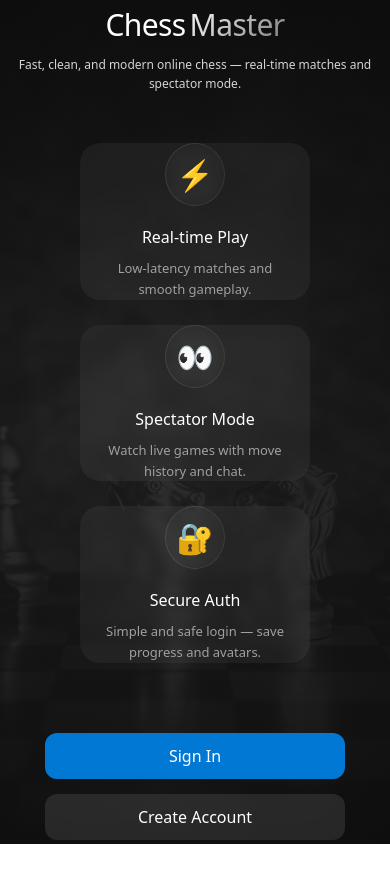
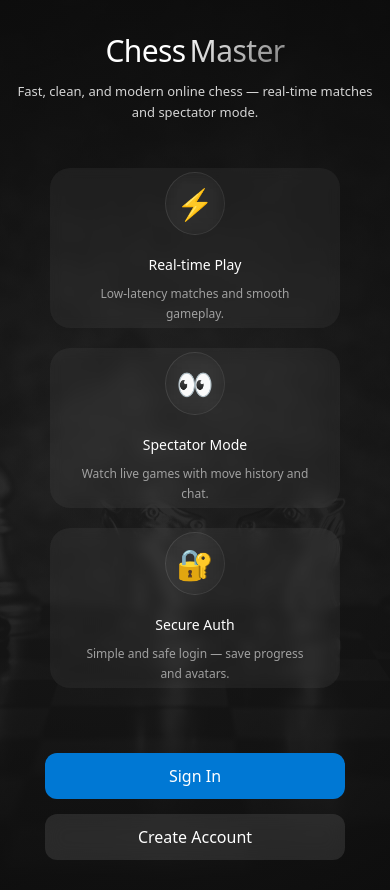
Before and after one commit to Shaftl/chess-alyas, a Next.js app: page / in a window 390 px wide. Before the commit the page ends 844 px from the top, so only its background shows below. Built offline with nearby package versions, Linux system fonts and the light colour scheme; no server answers; a web font is replaced by a local one.

Commit message:
your message

```diff
--- a/app/page.module.css
+++ b/app/page.module.css
@@ -1,9 +1,10 @@
+/* Keep all your original desktop styles exactly as they are */
 .page {
   width: 100%;
-  height: 100vh;
+  min-height: 100vh;
   position: relative;
   background: linear-gradient(135deg, #0c0c0c 0%, #1a1a1a 100%);
-  overflow: hidden;
+  overflow: auto;
 }
 
 .page::before {
@@ -40,6 +41,7 @@
   width: 100%;
   height: 100vh;
   flex-direction: column;
+  overflow: auto;
   text-align: center;
   gap: 2.4rem;
   position: relative;
@@ -89,9 +91,6 @@
   gap: 0.4rem;
 }
 
-.titleMain {
-}
-
 .titleAccent {
   background: linear-gradient(135deg, #ffffff 0%, #797979 100%);
   -webkit-background-clip: text;
@@ -121,7 +120,6 @@
   align-items: center;
   gap: 1rem;
   flex: 1;
-
   width: 23rem;
   height: 23rem;
   background: rgba(255, 255, 255, 0.05);
@@ -138,14 +136,12 @@
 .featureIcon {
   font-size: 3rem;
   padding: 1rem;
-
   display: flex;
   align-items: center;
   justify-content: center;
   backdrop-filter: blur(10px);
   border: 1px solid rgba(255, 255, 255, 0.1);
   transition: all 0.3s ease;
-
   border-radius: 50%;
   margin-bottom: 1rem;
 }
@@ -203,8 +199,6 @@
   color: white;
   backdrop-filter: blur(10px);
   border: 1px solid rgba(255, 255, 255, 0.2);
-
-  /* background: #0078d4; */
   color: white;
   font-size: 1.6rem !important;
 }
@@ -219,7 +213,6 @@
   color: #b0b7ff;
   border: 2px solid rgba(176, 183, 255, 0.3);
   background: rgba(255, 255, 255, 0.1);
-
   font-size: 1.6rem !important;
 }
 
@@ -229,11 +222,88 @@
   transform: translateY(-2px);
 }
 
-/* Responsive Design */
+/* Professional Responsive Fixes - Only adjusting for mobile */
+/* Large Tablets */
+@media (max-width: 1200px) {
+  .features {
+    gap: 2rem;
+  }
+
+  .feature {
+    width: 20rem;
+    height: 20rem;
+  }
+}
+
+/* Tablets */
+@media (max-width: 1024px) {
+  .features {
+    flex-wrap: wrap;
+    justify-content: center;
+    gap: 2rem;
+  }
+
+  .feature {
+    width: 25rem;
+    height: 20rem;
+    flex: none;
+  }
+}
+
+/* Small Tablets and Large Phones */
 @media (max-width: 768px) {
   .main {
+    height: auto;
+    min-height: 100vh;
+    padding: 4rem 2rem;
     gap: 3rem;
-    padding: 0 1.5rem;
+  }
+
+  .title {
+    font-size: 3.5rem;
+    flex-wrap: wrap;
+    justify-content: center;
+  }
+
+  .subtitle {
+    font-size: 1.4rem;
+  }
+
+  .features {
+    flex-direction: column;
+    align-items: center;
+    gap: 2rem;
+  }
+
+  .feature {
+    width: 100%;
+    max-width: 35rem;
+    height: 18rem;
+  }
+
+  .nav {
+    flex-direction: column;
+    width: 100%;
+    max-width: 30rem;
+  }
+
+  .nav a {
+    width: 100%;
+    text-align: center;
+  }
+}
+
+/* Mobile Phones */
+@media (max-width: 480px) {
+  .main {
+    padding: 3rem 1.5rem;
+    gap: 2.5rem;
+  }
+
+  .logo {
+    width: 70px;
+    height: 70px;
+    font-size: 2.2rem;
   }
 
   .title {
@@ -241,26 +311,110 @@
   }
 
   .subtitle {
+    font-size: 1.3rem;
+  }
+
+  .feature {
+    height: 16rem;
+    max-width: 30rem;
+  }
+
+  .feature h4 {
+    font-size: 1.4rem;
+  }
+
+  .feature p {
+    font-size: 1.2rem;
+  }
+}
+
+/* Small Mobile Devices */
+@media (max-width: 375px) {
+  .main {
+    padding: 2rem 1rem;
+    gap: 2rem;
+  }
+
+  .logo {
+    width: 60px;
+    height: 60px;
+    font-size: 2rem;
+  }
+
+  .title {
+    font-size: 2.5rem;
+  }
+
+  .subtitle {
     font-size: 1.2rem;
   }
 
-  .features {
-    flex-direction: column;
-    gap: 2.5rem;
+  .feature {
+    height: 15rem;
+  }
+
+  .featureIcon {
+    font-size: 2.5rem;
+    padding: 0.8rem;
+  }
+
+  .feature h4 {
+    font-size: 1.3rem;
+  }
+
+  .feature p {
+    font-size: 1.1rem;
+  }
+
+  .nav a {
+    padding: 0.8rem 2rem;
+    font-size: 1.4rem !important;
+  }
+}
+
+/* Extra Small Devices (under 300px) */
+@media (max-width: 300px) {
+  .main {
+    padding: 1.5rem 0.8rem;
+    gap: 1.5rem;
+  }
+
+  .logo {
+    width: 50px;
+    height: 50px;
+    font-size: 1.8rem;
+  }
+
+  .title {
+    font-size: 2.2rem;
+  }
+
+  .subtitle {
+    font-size: 1.1rem;
   }
 
   .feature {
-    max-width: 100%;
+    height: 14rem;
+  }
+
+  .featureIcon {
+    font-size: 2.2rem;
+  }
+
+  .feature h4 {
+    font-size: 1.2rem;
+  }
+
+  .feature p {
+    font-size: 1rem;
   }
 
   .nav {
-    flex-direction: column;
-    width: 100%;
-    max-width: 300px;
+    max-width: 25rem;
   }
 
   .nav a {
-    width: 100%;
-    justify-content: center;
+    padding: 0.7rem 1.5rem;
+    font-size: 1.3rem !important;
   }
 }
--- a/styles/globals.css
+++ b/styles/globals.css
@@ -6,6 +6,8 @@
   box-sizing: border-box;
   font-family: "Stack Sans Notch", system-ui, -apple-system, "Segoe UI", Roboto,
     "Helvetica Neue", Arial, sans-serif;
+
+  /* font-family: "Montserrat"; */
   font-weight: 300;
 }
 
```
Also changed, not shown: app/layout.js (+43 -0 lines), components/ChessBoard.js (+33 -21 lines), lib/socketClient.js, public/fb49d874062f5661935309476b35941f.jpg (added).
